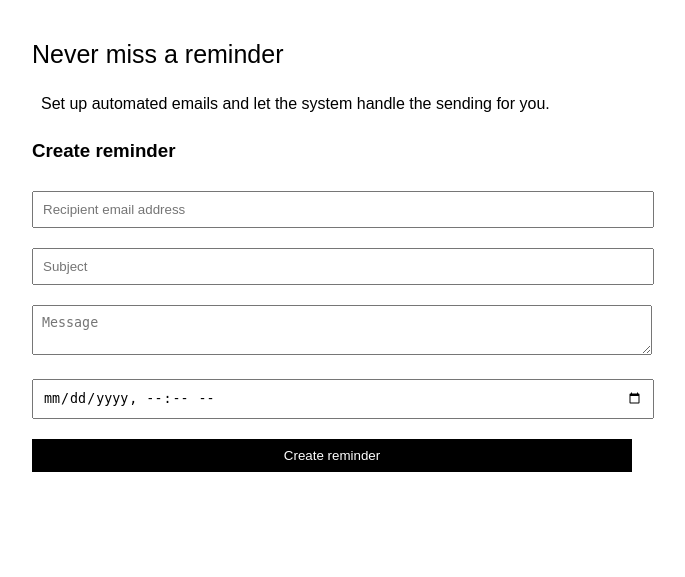
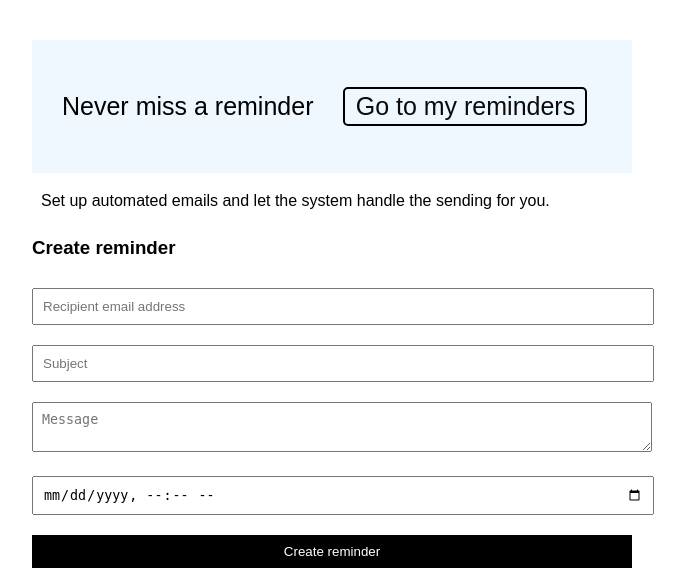
Before and after one commit to frasegura/reminder_app, a Flask app: page / in a window 1280 px wide. Shown: the top 577 px of the page, without its empty margins (308-993 px from the left). Run offline with Flask 3, Linux system fonts and the light colour scheme.

```diff
--- a/static/styles.css
+++ b/static/styles.css
@@ -34,6 +34,15 @@ a {
   display: flex;
   justify-content: center;
   align-items: center;
+}
+
+.header {
+  background-color: aliceblue;
+  display: flex;
+  flex-direction: row;
+  align-items: center;
+  gap: 30px;
+  padding: 30px;
 }
 
 /* Success page */
--- a/templates/index.html
+++ b/templates/index.html
@@ -7,7 +7,10 @@
         <link rel="stylesheet" href="/static/styles.css">
     </head>
     <body>
-        <h1>Never miss a reminder</h1>
+        <div class="header">
+            <h1>Never miss a reminder</h1>
+            <h1><a href="{{ url_for('list_reminders') }}">Go to my reminders</a></h1>
+        </div>
         <p>Set up automated emails and let the system handle the sending for you.</p>
         <h3>Create reminder</h3>
 
```
Also changed, not shown: README.md (added), db.sqlite3.
